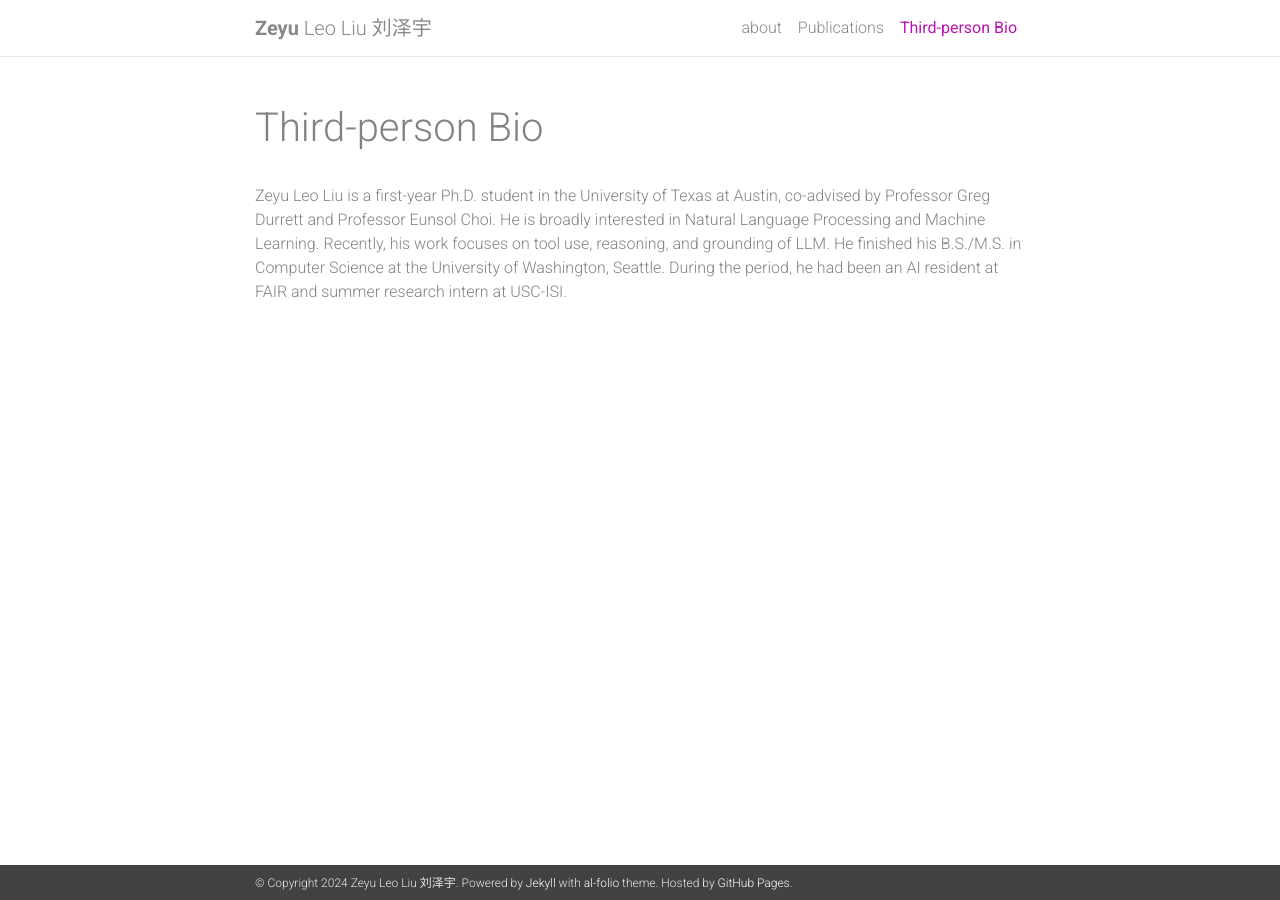
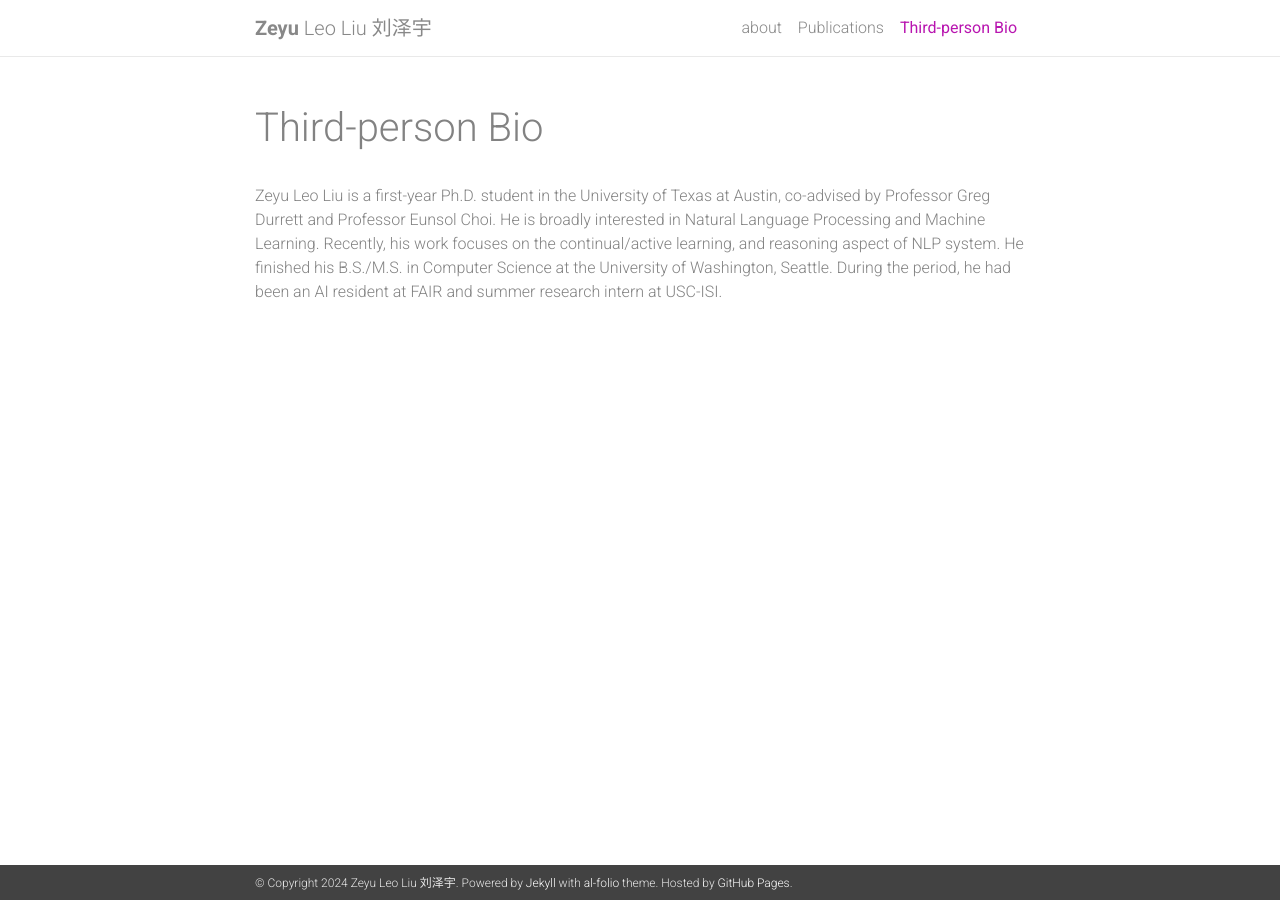
Before and after one commit to leo-liuzy/leo-liuzy.github.io, a Jekyll site: the page built from _pages/3rd-person-bio.md, in a window 1280 px wide. Built offline with Jekyll 4.4.1, drawn with Linux system fonts in a browser that asks for light colours; nearby versions of some CDN libraries; a style sheet for code colours, icons or effects is not loaded.

Commit message:
update bio

```diff
--- a/_pages/3rd-person-bio.md
+++ b/_pages/3rd-person-bio.md
@@ -5,4 +5,4 @@ title: Third-person Bio
 description:
 nav: true
 ---
-Zeyu Leo Liu is a first-year Ph.D. student in the University of Texas at Austin, co-advised by Professor Greg Durrett and Professor Eunsol Choi. He is broadly interested in Natural Language Processing and Machine Learning. Recently, his work focuses on tool use, reasoning, and grounding of LLM. He finished his B.S./M.S. in Computer Science at the University of Washington, Seattle. During the period, he had been an AI resident at FAIR and summer research intern at USC-ISI.
+Zeyu Leo Liu is a first-year Ph.D. student in the University of Texas at Austin, co-advised by Professor Greg Durrett and Professor Eunsol Choi. He is broadly interested in Natural Language Processing and Machine Learning. Recently, his work focuses on the continual/active learning, and reasoning aspect of NLP system. He finished his B.S./M.S. in Computer Science at the University of Washington, Seattle. During the period, he had been an AI resident at FAIR and summer research intern at USC-ISI.
```
